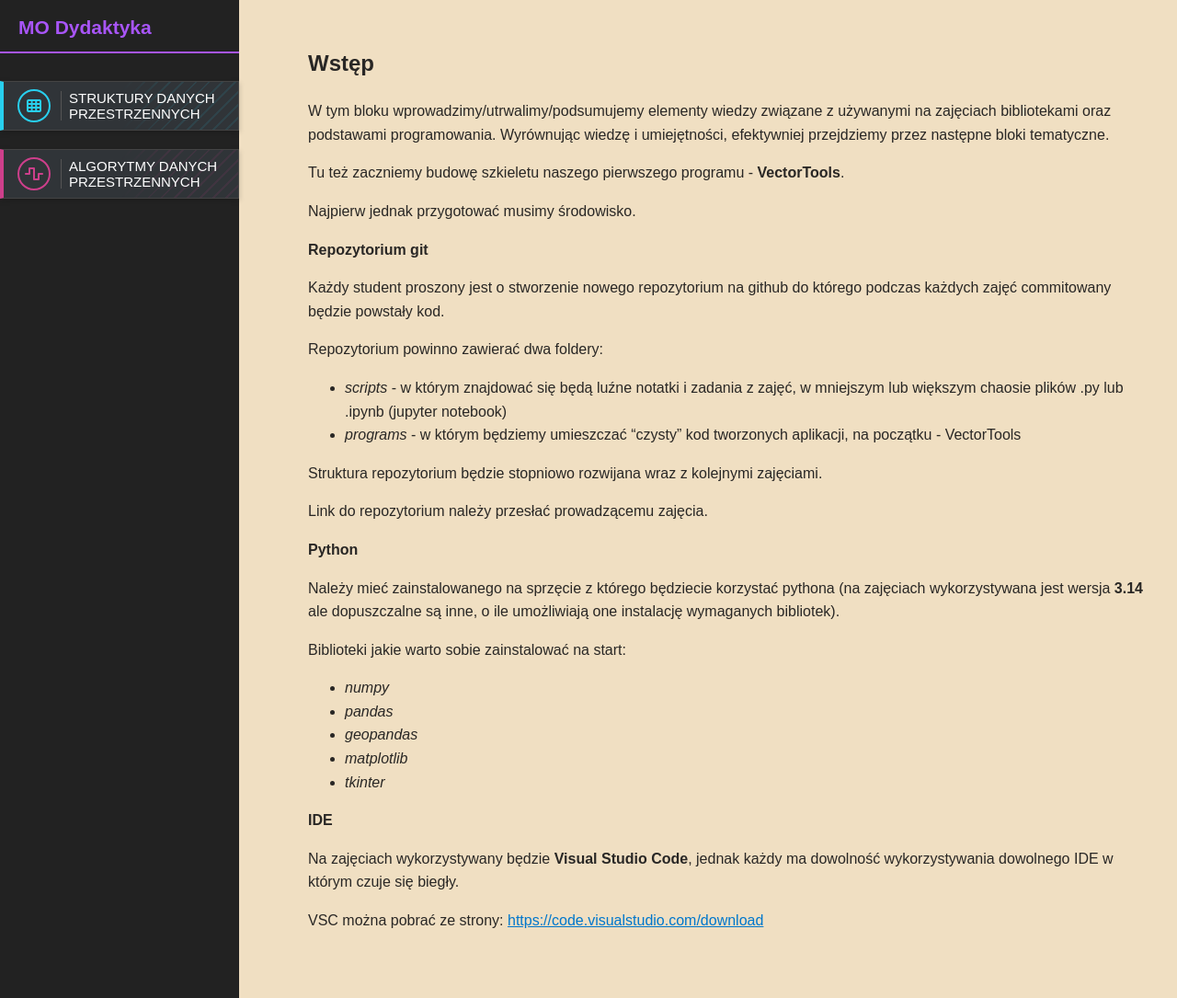
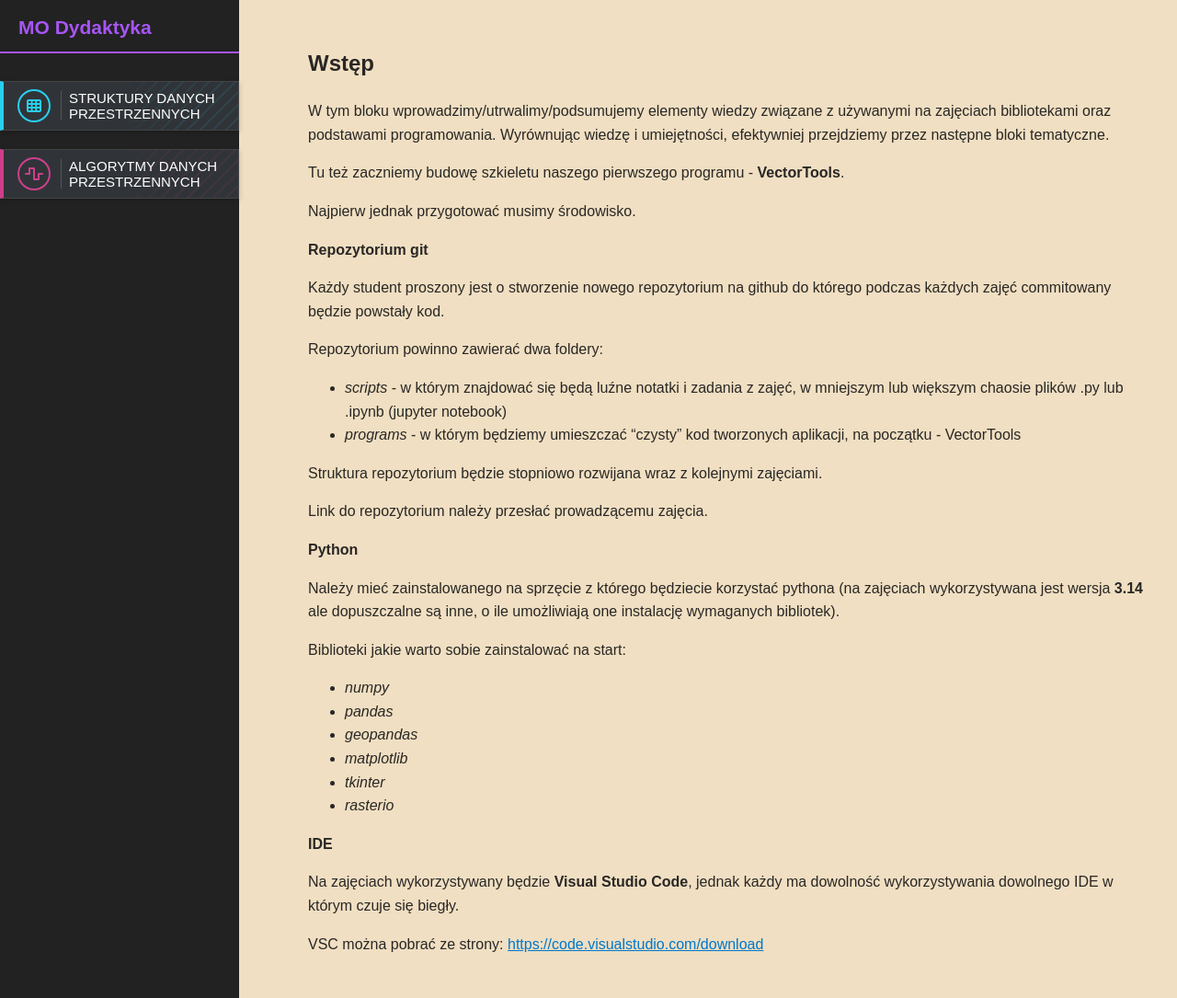
Before and after one commit to MateuszOsko/mo-dydaktyka, a Jekyll site: the page built from _courses/structures/1wstep-1.md, in a window 1280 px wide and 1085 px high. Shown: the whole window at 92% size. Built offline with Jekyll 4.4.1, drawn with Linux system fonts in a browser that asks for light colours; nearby versions of some CDN libraries.

Commit message:
edycja bibliotek

```diff
--- a/_courses/structures/1wstep-1.md
+++ b/_courses/structures/1wstep-1.md
@@ -37,6 +37,7 @@ Biblioteki jakie warto sobie zainstalować na start:
 * *geopandas*
 * *matplotlib*
 * *tkinter*
+* *rasterio*
 
 
 **IDE**
```
